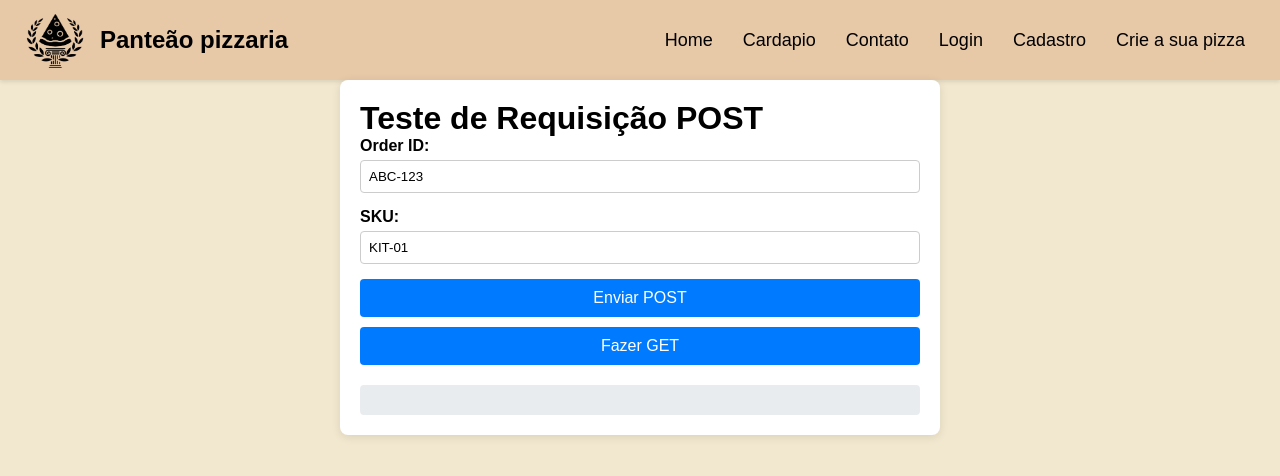
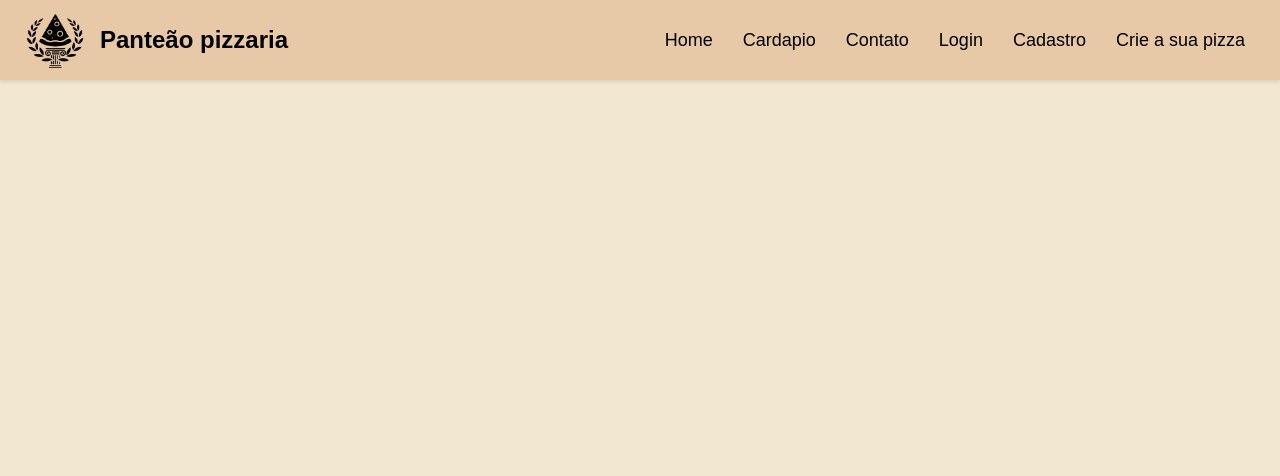
Before and after one commit to GuilhermeZamboni32/Panteao-Pizzaria, a React (Vite) app in the folder Frontend/: page / in a window 1280 px wide. Shown: the top 476 px of the page. Built offline with nearby package versions, Linux system fonts and the light colour scheme.

Commit message:
removi o TesteApi

```diff
--- a/Frontend/src/Pages/Home/Home.jsx
+++ b/Frontend/src/Pages/Home/Home.jsx
@@ -12,10 +12,13 @@ function Home() {
       <Header />
       <div className='container-home'>
         <div className='imagem-fundo-home'>
-           {/**<img src="imagem-fundo-home.png" alt="" />*/}
+           {/**<img src="imagem-fundo-home.png" alt="" />
+            *
+            *
+        <Teste />
+           */}
         </div>
 
-        <Teste />
 
       </div>
     </div>
--- a/Frontend/src/Pages/crie_sua_pizza/Crie_pizza.css
+++ b/Frontend/src/Pages/crie_sua_pizza/Crie_pizza.css
@@ -1,9 +1,4 @@
-* {
-  margin: 0;
-  padding: 0;
-  box-sizing: border-box;
-  font-family: Arial, Helvetica, sans-serif;
-}
+
 
 .crie-pizza-container {
   display: flex;
--- a/Frontend/src/Pages/testeapi/Teste.css
+++ b/Frontend/src/Pages/testeapi/Teste.css
@@ -1,4 +1,4 @@
-
+/**
 
   .container {
     max-width: 600px;
```
